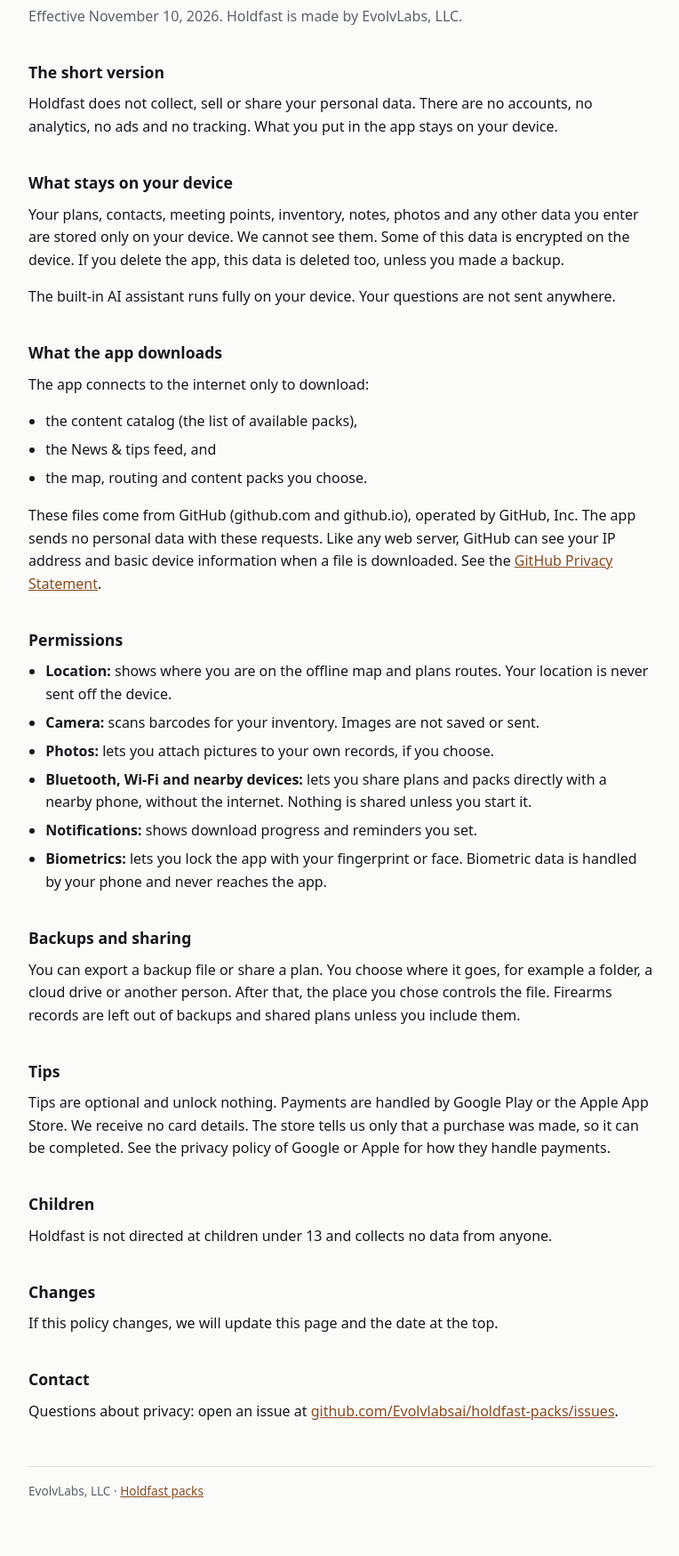
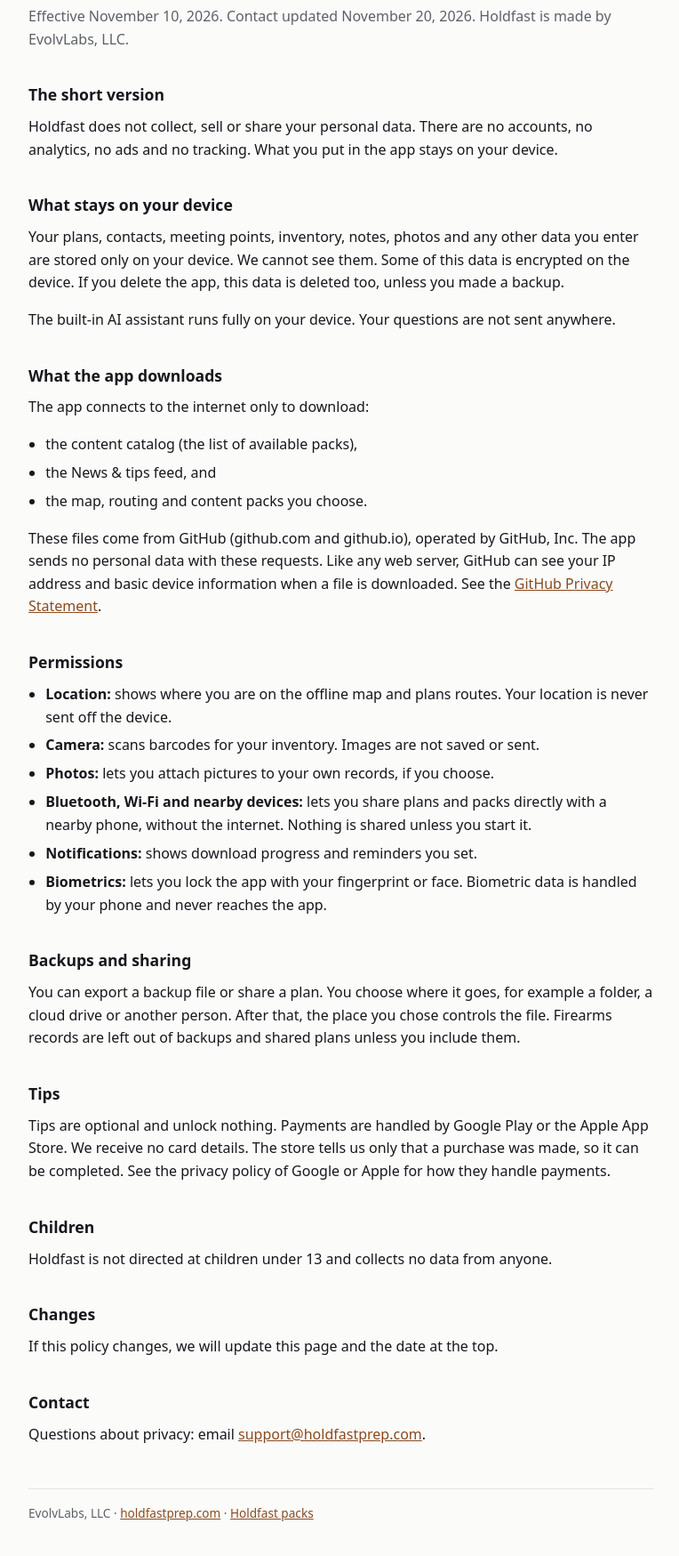
Before and after one commit to Evolvlabsai/holdfast-packs, a plain HTML site: page site/privacy.html in a window 1280 px wide. Shown: the part 87-1836 px from the top of the page at 89% size, without its empty margins (256-1020 px from the left). Drawn offline with Linux system fonts and the light colour scheme.

Commit message:
Support email support@holdfastprep.com on the website and privacy policy

```diff
--- a/site/privacy.html
+++ b/site/privacy.html
@@ -28,7 +28,7 @@
 <body>
 <main>
   <h1>Holdfast Privacy Policy</h1>
-  <p class="lede">Effective November 10, 2026. Holdfast is made by EvolvLabs, LLC.</p>
+  <p class="lede">Effective November 10, 2026. Contact updated November 20, 2026. Holdfast is made by EvolvLabs, LLC.</p>
 
   <h2>The short version</h2>
   <p>Holdfast does not collect, sell or share your personal data. There are no accounts,
@@ -83,10 +83,9 @@
   <p>If this policy changes, we will update this page and the date at the top.</p>
 
   <h2>Contact</h2>
-  <p>Questions about privacy: open an issue at
-  <a href="https://github.com/Evolvlabsai/holdfast-packs/issues">github.com/Evolvlabsai/holdfast-packs/issues</a>.</p>
+  <p>Questions about privacy: email <a href="mailto:support@holdfastprep.com">support@holdfastprep.com</a>.</p>
 
-  <footer>EvolvLabs, LLC · <a href="./">Holdfast packs</a></footer>
+  <footer>EvolvLabs, LLC · <a href="https://holdfastprep.com/">holdfastprep.com</a> · <a href="./">Holdfast packs</a></footer>
 </main>
 </body>
 </html>
```
Also changed, not shown: web-src/index.template.html (+1 -1 lines), web/index.html (+1 -1 lines), web/assets/fonts/open-sans-bold.woff2, web/assets/fonts/open-sans-regular.woff2, web/assets/fonts/open-sans-semibold.woff2.
